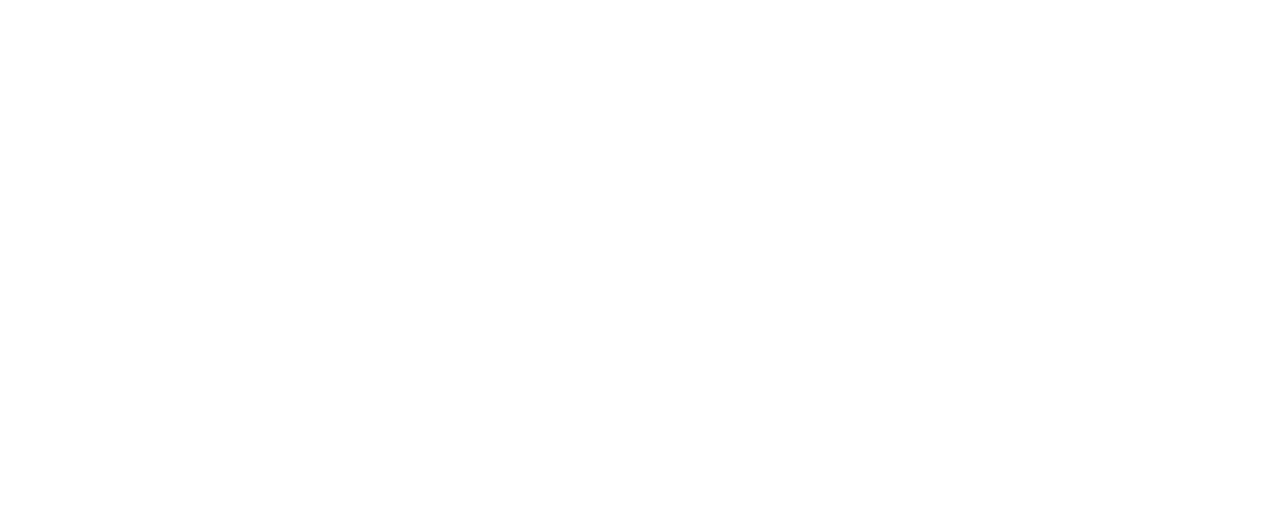
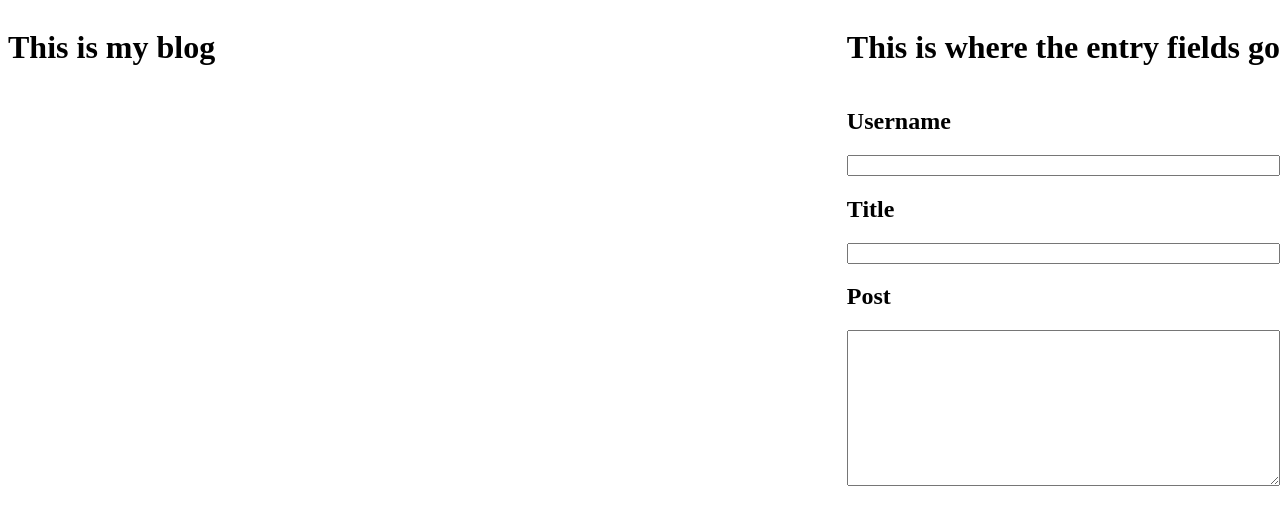
Before and after one commit to Rovak0/blog, a plain HTML site: page index.html in a window 1280 px wide. Drawn offline with Linux system fonts and the light colour scheme.

Commit message:
the basic structure

```diff
--- a/assets/css/style.css
+++ b/assets/css/style.css
@@ -0,0 +1,17 @@
+
+
+
+.frame{
+    /* float:left; */
+    display:flex;
+}
+
+.rightSide{
+    position: fixed;
+    right:0px;
+}
+
+.textBoxes{
+    display: flex;
+    flex-direction: column;
+}
--- a/index.html
+++ b/index.html
@@ -7,9 +7,35 @@
     <link rel="stylesheet" type "text/css" href="./assets/css/style.css">
 </head>
 <body>
-
+    <div class="frame">
+        <!-- i have a left and a right side -->
+        <div>
+            <h1> This is my blog</h1>
+            <!-- graphics part -->
+        </div>
+        <div class="rightSide">
+            <h1>This is where the entry fields go</h1>
+            <div class="entry">
+            <!-- username -->
+             <div class="textBoxes">
+                <h2>Username</h2>
+                <input type="text" name="userName">
+             </div>
+             <!-- title -->
+             <div class="textBoxes">
+                <h2>Title</h2>
+                <input type="text"  name="titlePost">
+            </div>
+             <!-- blog content -->
+             <div class="textBoxes">
+                <h2>Post</h2>
+                <textarea rows = 10 name="content"></textarea>
+             </div>
+            </div>
+        </div>
+    </div>
 
     <!-- script -->
-     <script type="text/javascript" src="./assets/script/script.js"></script>
+     <script type="text/javascript" src="./assets/script/lander.js"></script>
 </body>
 </html>
```
Also changed, not shown: assets/script/lander.js (added), assets/script/script.js (deleted), layout.txt (added), 1 other file.
